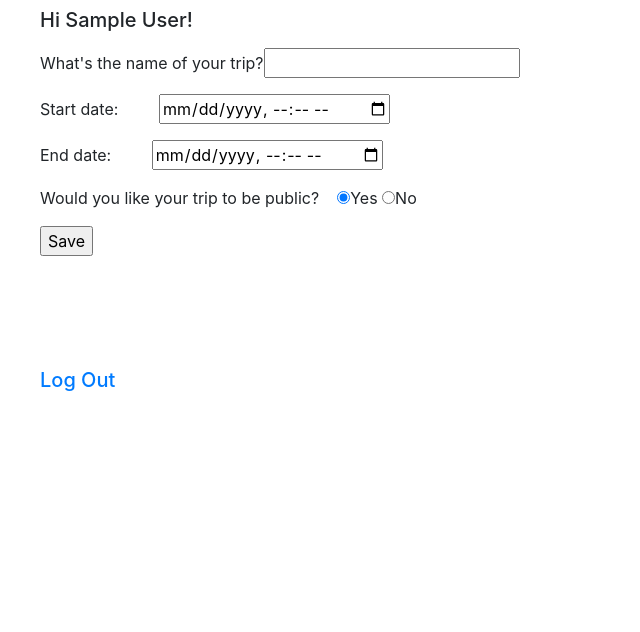
After one commit to shiran-valansi/Project_Travel_App, a Flask app: page /add-trip in a window 1280 px wide. The commit adds this page. Shown: the top 632 px of the page, without its empty margins (0-640 px from the left). Run offline with Flask 2, Linux system fonts and the light colour scheme; the visitor is signed in with stand-in values (Sample User, id 1); some libraries are stand-ins or nearby versions.

Commit message:
connected trip to user and fixed routes

```diff
--- a/model.py
+++ b/model.py
@@ -60,8 +60,6 @@ class Trip(db.Model):
     end_trip = db.Column(db.DateTime, nullable=True)
     is_public = db.Column(db.Boolean, default=True,
                                       nullable=False)
-
-    ##############also can datetime be only date?
 
 
     # Defining thae connection to tags through assosiation table trip_tags
@@ -198,7 +196,7 @@ def connect_to_db(app):
 
     # Configure to use our database.
     app.config['SQLALCHEMY_DATABASE_URI'] = 'postgres:///travel'
-    app.config['SQLALCHEMY_ECHO'] = True
+    app.config['SQLALCHEMY_ECHO'] = False
     app.config['SQLALCHEMY_TRACK_MODIFICATIONS'] = False
     db.app = app
     db.init_app(app)
--- a/server.py
+++ b/server.py
@@ -59,7 +59,8 @@ def log_in_user():
         check_email_and_pw = User.query.filter(User.email==email, User.password==password).first()
 
         if check_email_and_pw:
-            session["current_user"] = email
+            #store user email in session
+            session["email"] = email
             flash("Logged in as %s" % email)
             # return redirect("/users", check_email_and_pw.user_id)#############################
             return redirect("/users/{}".format(check_email_and_pw.user_id))
@@ -125,7 +126,8 @@ def get_user_details(user_id):
 
     # get list of trips for this user based on user id
     current_user = User.query.filter(User.user_id==user_id).first()
-
+    session["fname"]=current_user.fname
+    session["lname"]=current_user.lname
 
     #getting list of friend ids for this user
     friends_id_list = Friend.query.filter(Friend.user_id == user_id).all()
@@ -151,11 +153,46 @@ def index2():
 
 
 
+@app.route('/map-view')
+def show_map():
+    current_trip = Trip.query.filter(Trip.trip_id==session["current_trip_id"]).all()
+
+    return render_template("map-view.html", key=os.environ['GOOGLE_API_KEY'], trip=current_trip)
+
+
+
+@app.route('/add-trip', methods=["GET"])
+def add_trip_form():
+    """form to add trip details"""
+
+    return render_template("add-trip.html")
 
 
 
 
+@app.route('/add-trip', methods=["POST"])
+def add_trip():
+    """add trip details to database"""
+    trip_name = request.form.get("trip_name")
+    start_trip = request.form.get("start_trip")
+    end_trip = request.form.get("end_trip")
+    is_public = request.form.get("is_public")
+    if (is_public=='True'):
+        is_public = True
+    else:
+        is_public = False
+    new_trip=Trip(trip_name=trip_name, start_trip=start_trip, end_trip=end_trip, is_public=is_public)
+    db.session.add(new_trip)
+    db.session.commit()
+    session["current_trip_id"]=new_trip.trip_id
+    session["current_trip_name"]=new_trip.trip_name
 
+    # print("*******************************************************")
+    # print("git session trip")
+
+
+    # return redirect("/search/{}".format(trip_name))
+    return redirect("/search")
 
 
 
@@ -167,7 +204,6 @@ def index2():
 
 @app.route("/add-pinpoint", methods=['POST'])
 def add_latlng():
-    print("inn add_latlng")
 
     name= request.form.get("name")
     latlng = request.form.get("latlng")
@@ -186,16 +222,17 @@ def add_latlng():
     rating= request.form.get("rating")
     description= request.form.get("description")
 
+    trip_id= session["current_trip_id"]
 
-#query to see if a pinpoint with the same name exists in the db
-    find_pinpoint = Pinpoint.query.filter_by(lat=lat, lng=lng).first()
+#query to see if a pinpoint with the same position exists in the db
+    find_pinpoint = Pinpoint.query.filter_by(lat=lat, lng=lng, trip_id=trip_id).first()
 
 
 
     if not find_pinpoint:
         # new_pinpoint=Pinpoint(name=name, lat=lat, lng=lng)
 
-        new_pinpoint=Pinpoint(name=name, start=start, end=end, lat=lat, lng=lng, rating=rating, description=description)
+        new_pinpoint=Pinpoint(name=name, trip_id=trip_id, start=start, end=end, lat=lat, lng=lng, rating=rating, description=description)
 
         db.session.add(new_pinpoint)
         db.session.commit()
--- /dev/null
+++ b/templates/add-trip.html
@@ -0,0 +1,25 @@
+{% extends 'base.html' %}
+{% block content %}
+
+<ul>
+    <h5>Hi {{ session['fname'] }}!</h5>
+</ul>
+
+<form action="/add-trip" method= "POST">
+
+    <ul>
+        <p>What's the name of your trip?<input type="text" name="trip_name"></p>
+        <p>Start date:&nbsp&nbsp&nbsp&nbsp&nbsp&nbsp&nbsp&nbsp&nbsp<input type="datetime-local" name="start_trip" id ='start_trip'></p>
+        <p>End date:&nbsp&nbsp&nbsp&nbsp&nbsp&nbsp&nbsp&nbsp&nbsp<input type="datetime-local" name="end_trip" id ='end_trip'></p>
+        <p>Would you like your trip to be public?&nbsp&nbsp&nbsp&nbsp<input type="radio" name="is_public" value='True' checked>Yes
+                                                                     <input type="radio" name="is_public" value='False'>No
+        </p>
+
+        <p><input type="submit" value="Save"></p>
+
+    </ul>
+</form>
+<br><br><br><br>
+<ul><h5><a href="/logout">Log Out</a></h5></ul>
+
+{% endblock %}
--- a/templates/modal.html
+++ b/templates/modal.html
@@ -10,7 +10,7 @@
 
     <div class="modal-content">
       <div class="modal-header">
-        <h5 class="modal-title" id="exampleModalLongTitle">Add Destination</h5>
+        <h5 class="modal-title" id="exampleModalLongTitle"> {{session["current_trip_name"]}}</h5>
         <button type="button" class="close" data-dismiss="modal" aria-label="Close">
             <span aria-hidden="true">&times;</span>
         </button>
--- a/templates/pinpoint-form.html
+++ b/templates/pinpoint-form.html
@@ -5,7 +5,6 @@
 <!--     To set a default value for an input element, you can set a value attribute, like:
 <input type="text" name="firstname" value="Jessica">
  -->
-    <p>Where?&nbsp&nbsp&nbsp&nbsp&nbsp&nbsp&nbsp&nbsp<input type="text" name="name"></p>
     <p>When?&nbsp&nbsp&nbsp&nbsp&nbsp&nbsp&nbsp&nbsp&nbsp<input type="datetime-local" name="start" id ='start'></p>
     <p>Until?&nbsp&nbsp&nbsp&nbsp&nbsp&nbsp&nbsp&nbsp&nbsp&nbsp&nbsp<input type="datetime-local" name="end" id='end'></p>
 <!--     <p>How long?&nbsp&nbsp&nbsp<input type="text" name="duration"></p>
```
Also changed, not shown: data/user_trips_data.csv (added, +7 -0 lines), templates/map-view.html (added, +35 -0 lines), templates/search_box.html (+7 -6 lines), templates/user_profile.html (added, +30 -0 lines).
